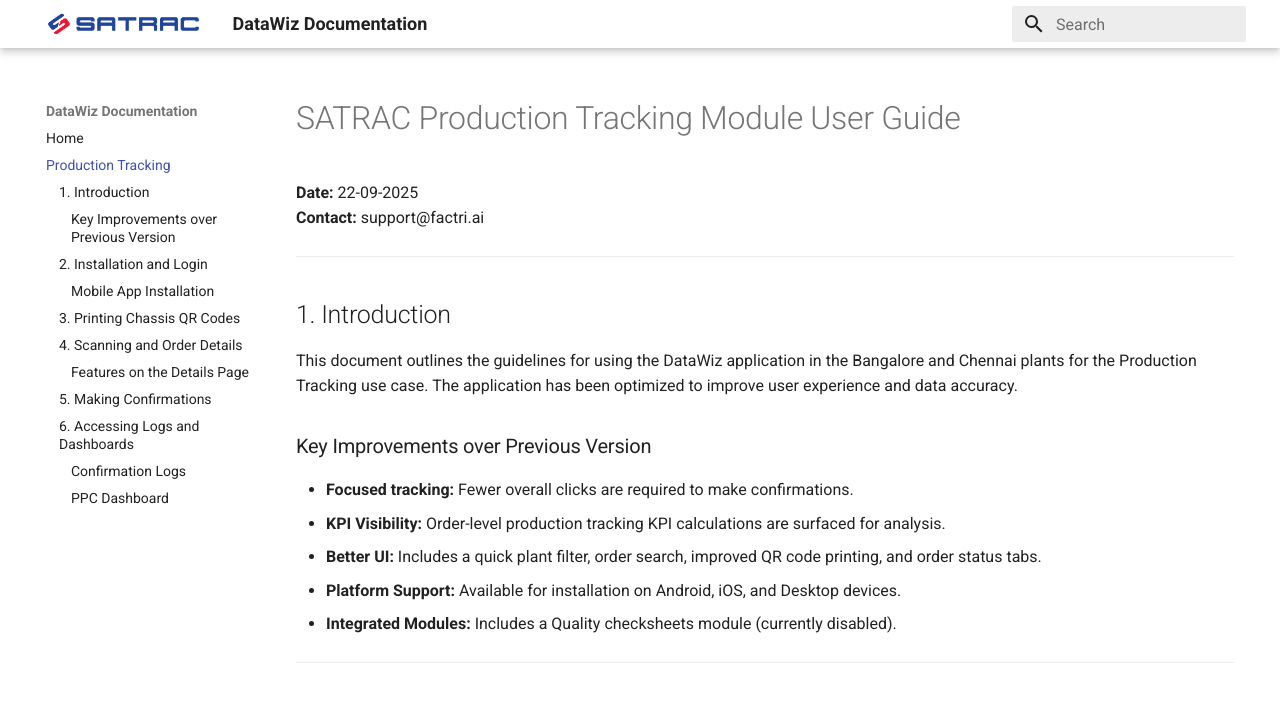
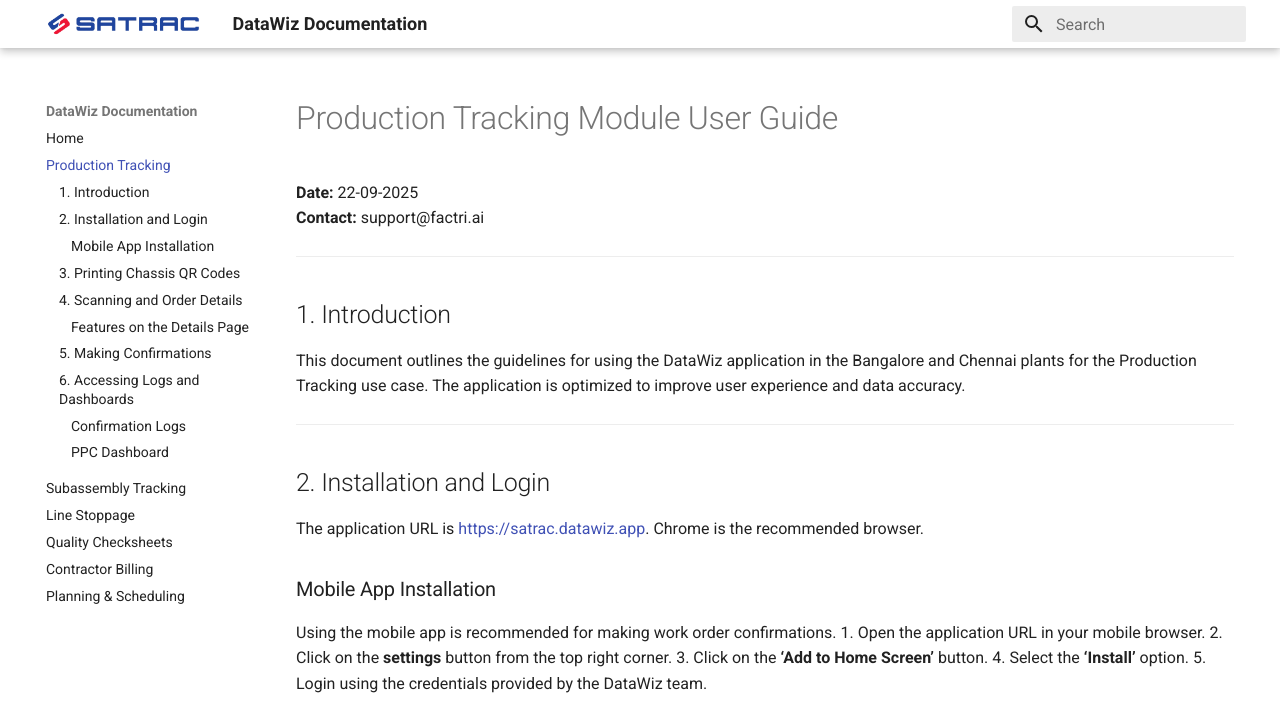
Before and after one commit to factri-ai/satrac-docs, an MkDocs documentation site: the page built from docs/production_tracking.md, in a window 1280 px wide and 1400 px high. Shown: the top 708 px of the window. Built offline with MkDocs 1.6.1 and Material for MkDocs 9.7.7, drawn with Linux system fonts in a browser that asks for light colours; some of the changed text lies outside the part shown.

Commit message:
more documentation

```diff
--- a/docs/production_tracking.md
+++ b/docs/production_tracking.md
@@ -1,4 +1,4 @@
-# SATRAC Production Tracking Module User Guide
+# Production Tracking Module User Guide
 
 **Date:** 22-09-2025
 **Contact:** support@factri.ai
@@ -6,14 +6,7 @@
 ---
 
 ## 1. Introduction
-This document outlines the guidelines for using the DataWiz application in the Bangalore and Chennai plants for the Production Tracking use case. The application has been optimized to improve user experience and data accuracy.
-
-### Key Improvements over Previous Version
-* **Focused tracking:** Fewer overall clicks are required to make confirmations.
-* **KPI Visibility:** Order-level production tracking KPI calculations are surfaced for analysis.
-* **Better UI:** Includes a quick plant filter, order search, improved QR code printing, and order status tabs.
-* **Platform Support:** Available for installation on Android, iOS, and Desktop devices.
-* **Integrated Modules:** Includes a Quality checksheets module (currently disabled).
+This document outlines the guidelines for using the DataWiz application in the Bangalore and Chennai plants for the Production Tracking use case. The application is optimized to improve user experience and data accuracy.
 
 ---
 
--- a/mkdocs.yaml
+++ b/mkdocs.yaml
@@ -12,6 +12,11 @@
 nav:
   - Home: index.md
   - Production Tracking: production_tracking.md
+  - Subassembly Tracking: subassembly_tracking.md
+  - Line Stoppage: line_stoppage.md
+  - Quality Checksheets: quality_checksheets.md
+  - Contractor Billing: contractor_billing.md
+  - Planning & Scheduling: planning_and_scheduling.md
 
 markdown_extensions:
   - md_in_html
```
Also changed, not shown: other parts of docs/production_tracking.md (+2 -1 lines), docs/index.md (+6 -6 lines), docs/line_stoppage.md (added, +67 -0 lines), docs/subassembly_tracking.md (added, +53 -0 lines), docs/contractor_billing.md (added), docs/planning_and_scheduling.md (added), docs/quality_checksheets.md (added).
